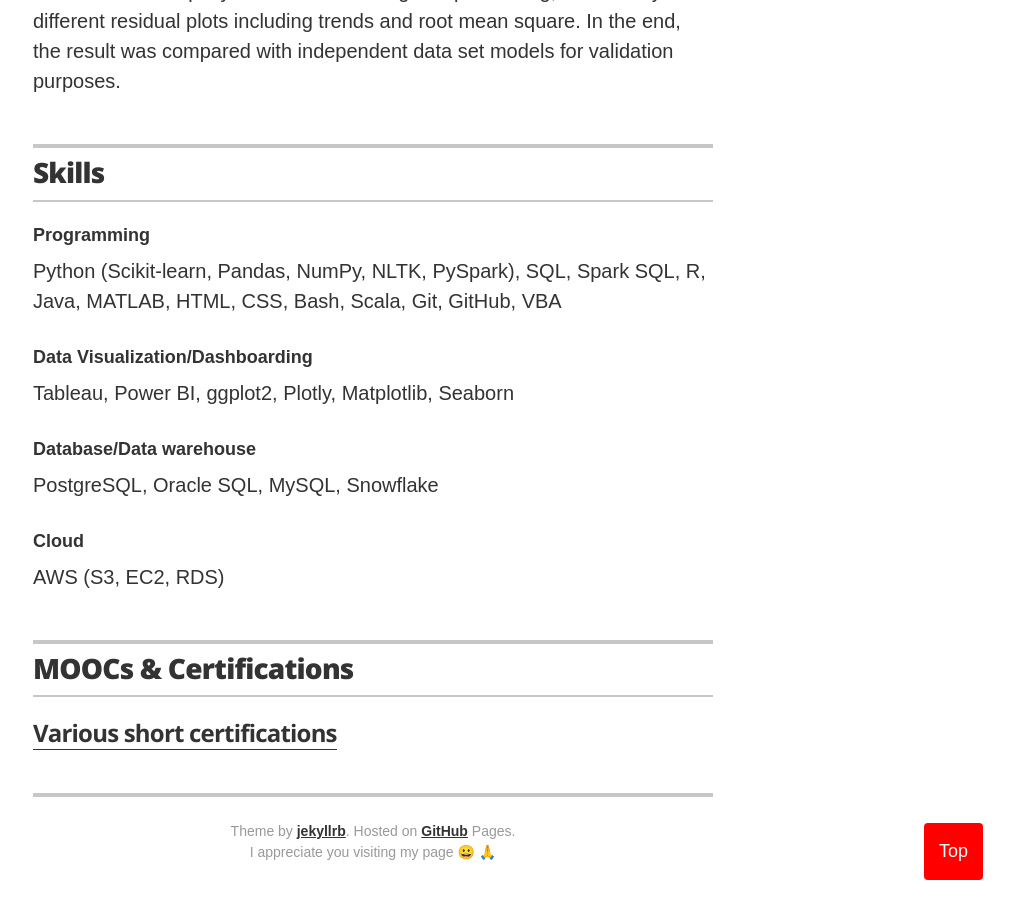
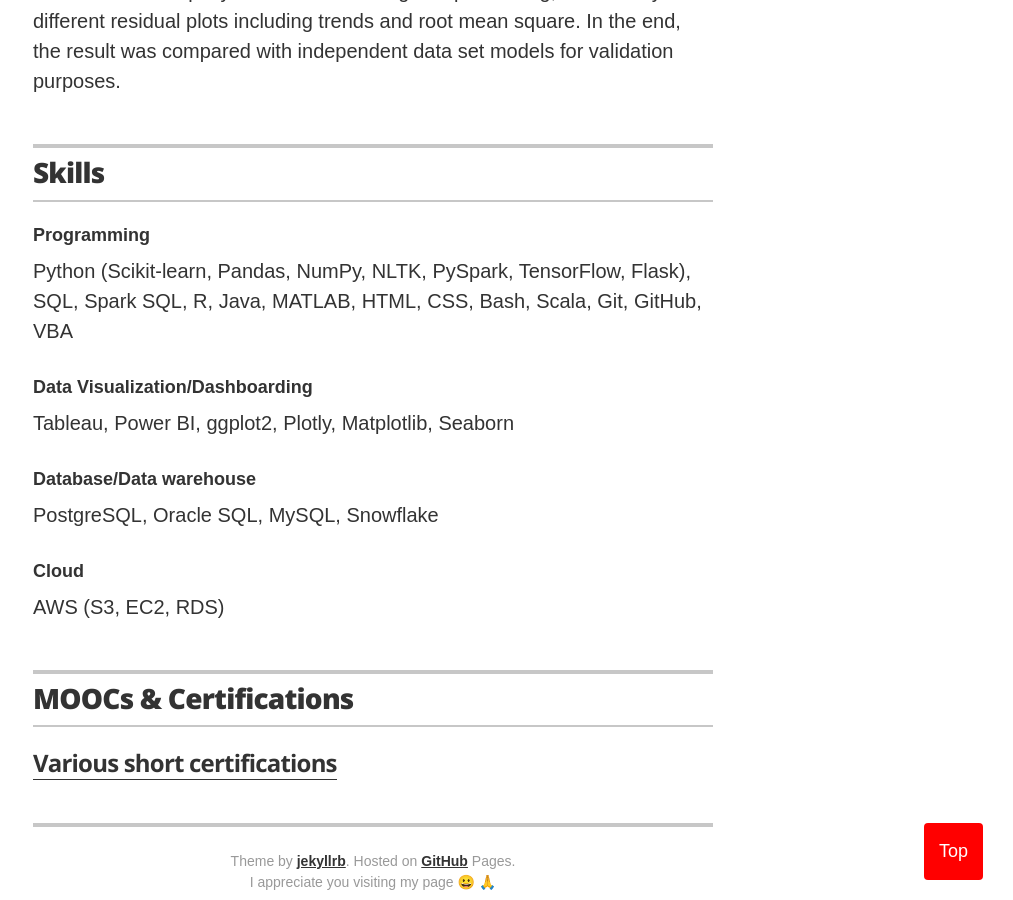
Before and after one commit to ttariqaziz/ttariqaziz.github.io, a Jekyll site: the page built from index.html, in a window 1280 px wide and 900 px high, scrolled down 4593 px. Shown: the whole window, without its empty margins (267-1280 px from the left). Built offline with Jekyll 4.4.1, drawn with Linux system fonts in a browser that asks for light colours.

Commit message:
Update skills.yml

```diff
--- a/_data/skills.yml
+++ b/_data/skills.yml
@@ -1,7 +1,7 @@
 # Skills
 # Programming
 - skill: Programming
-  description: Python (Scikit-learn, Pandas, NumPy, NLTK, PySpark), SQL, Spark SQL, R, Java, MATLAB, HTML, CSS, Bash, Scala, Git, GitHub, VBA
+  description: Python (Scikit-learn, Pandas, NumPy, NLTK, PySpark, TensorFlow, Flask), SQL, Spark SQL, R, Java, MATLAB, HTML, CSS, Bash, Scala, Git, GitHub, VBA
 
 # Dashboard
 - skill: Data Visualization/Dashboarding
```
